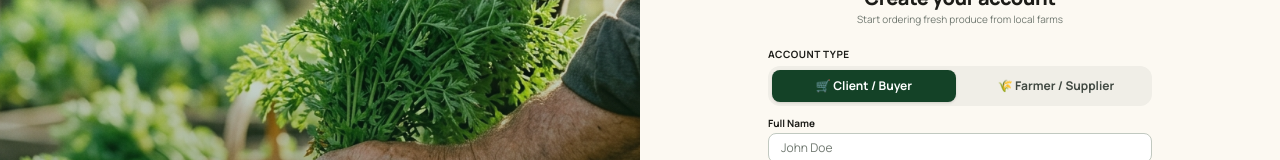
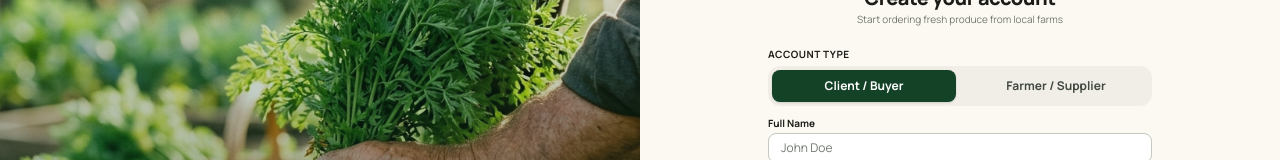
Before and after one commit to blessed-winner/harvest_hill_delivery, a Next.js app in the folder frontend/: page /signup in a window 1280 px wide. Shown: the part 165-325 px from the top of the page. Built offline with nearby package versions, Linux system fonts and the light colour scheme.

Commit message:
style: remove emojis from signup role toggle switch

```diff
--- a/frontend/src/app/signup/page.tsx
+++ b/frontend/src/app/signup/page.tsx
@@ -195,7 +195,7 @@ export default function SignupPage() {
                       : 'text-[#414942] hover:text-[#1c1c18]'
                   }`}
                 >
-                  🛒 Client / Buyer
+                  Client / Buyer
                 </button>
                 <button
                   type="button"
@@ -206,7 +206,7 @@ export default function SignupPage() {
                       : 'text-[#414942] hover:text-[#1c1c18]'
                   }`}
                 >
-                  🌾 Farmer / Supplier
+                  Farmer / Supplier
                 </button>
               </div>
             </div>
```
Also changed, not shown: 1 other file (tests, documents, lock files or other folders).
